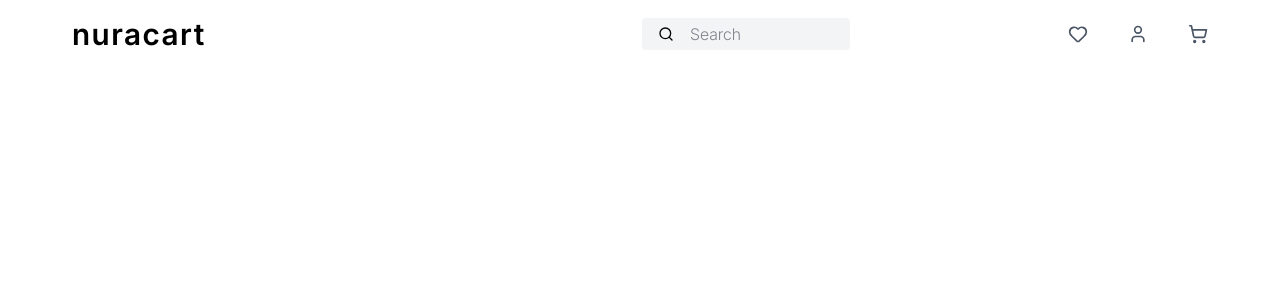
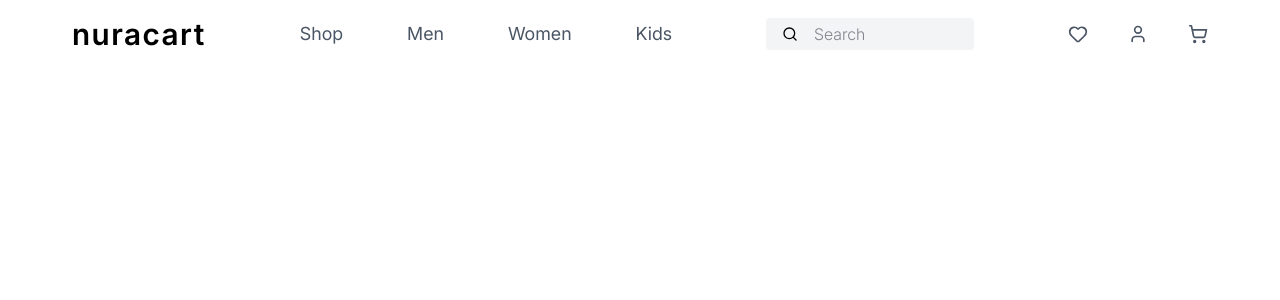
Before and after one commit to arnukrishnan/nuracart, a React (Vite) app in the folder nuracart_frontend/: page / in a window 1280 px wide. Shown: the top 300 px of the page. Built offline with nearby package versions, Linux system fonts and the light colour scheme.

Commit message:
initial commit

```diff
--- a/nuracart_frontend/src/Components/Navigation.jsx
+++ b/nuracart_frontend/src/Components/Navigation.jsx
@@ -7,9 +7,9 @@ const Navigation = () => {
             <div>
                 <a href="/" className='text-3xl font-semibold tracking-wider'>nuracart</a>
             </div>
-            <div >
+            <div  >
                 {/* Menu */}
-                <ul className='hidden md:gap-16 md:text-lg '>
+                <ul className='hidden md:flex  md:gap-16 md:text-lg '>
                     <li className=' text-gray-600  hover:text-black' >Shop</li>
                     <li className=' text-gray-600  hover:text-black'>Men</li>
                     <li className=' text-gray-600  hover:text-black'>Women</li>
```
